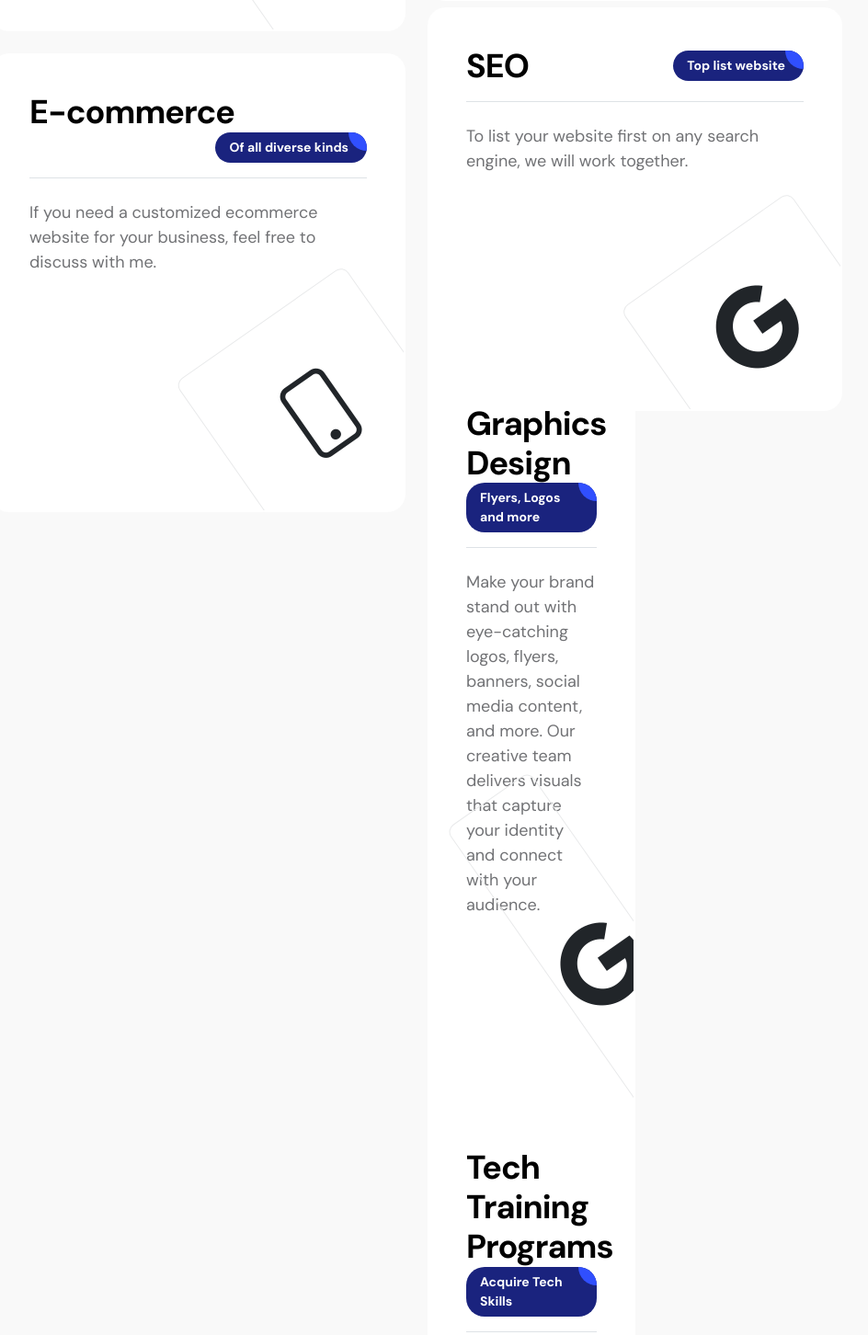
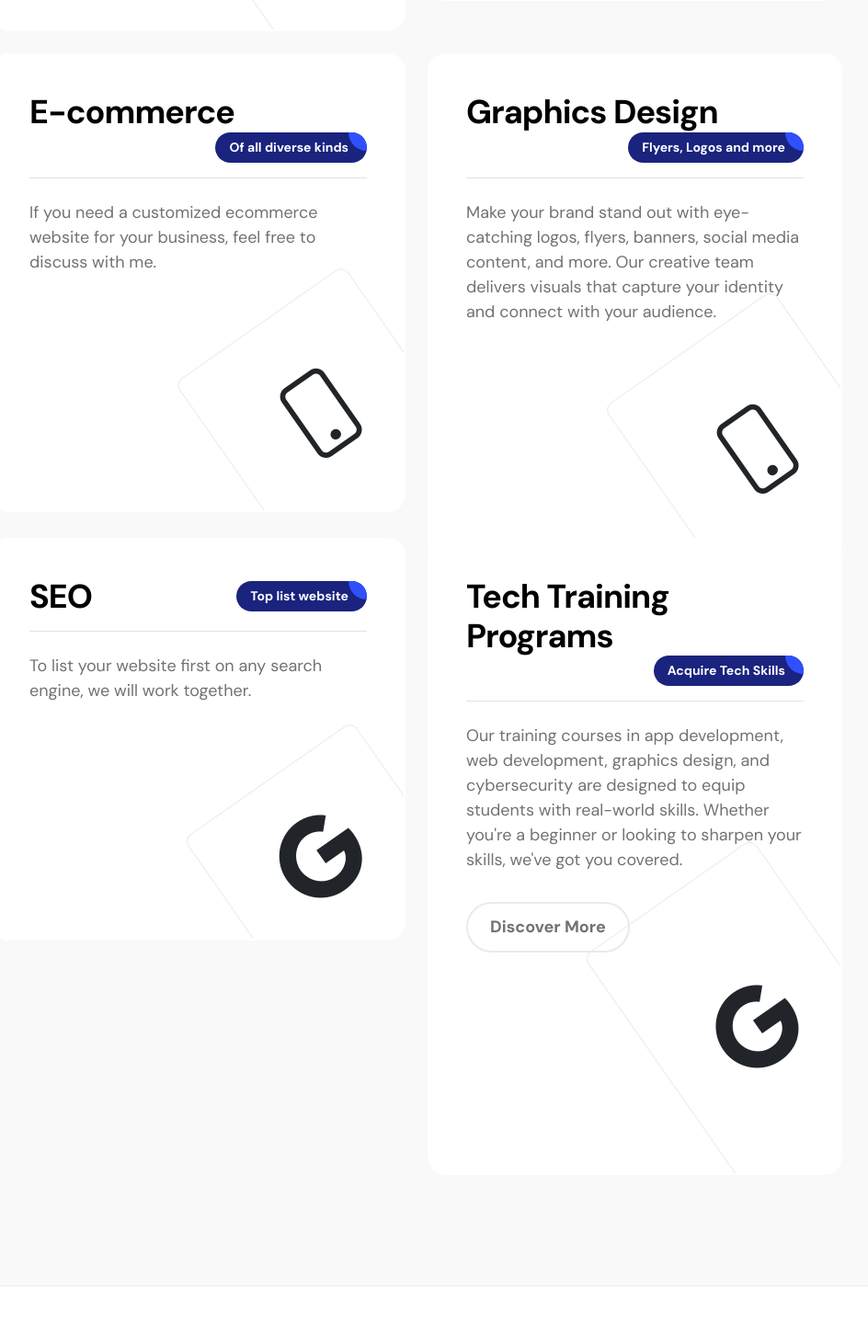
Before and after one commit to SamTek01/coolspartech-, a plain HTML site: page index.html in a window 1280 px wide. Shown: the part 3102-4554 px from the top of the page at 92% size, without its empty margins (187-1131 px from the left). Drawn offline with Linux system fonts and the light colour scheme.

Commit message:
Update index.html

```diff
--- a/index.html
+++ b/index.html
@@ -325,6 +325,25 @@ https://templatemo.com/tm-578-first-portfolio
                                 </div>
 
                                 <div class="col-lg-6 col-12">
+                                    <div class="services-thumb">
+                                        <div class="d-flex flex-wrap align-items-center border-bottom mb-4 pb-3">
+                                            <h3 class="mb-0">Graphics Design</h3>
+
+                                            <div class="services-price-wrap ms-auto">
+                                                <p class="services-price-text mb-0">Flyers, Logos and more</p>
+                                                <div class="services-price-overlay"></div>
+                                            </div>
+                                        </div>
+
+                                        <p>Make your brand stand out with eye-catching logos, flyers, banners, social media content, and more. Our creative team delivers visuals that capture your identity and connect with your audience.</p>
+
+                                        <div class="services-icon-wrap d-flex justify-content-center align-items-center">
+                                            <i class="services-icon bi-phone"></i>
+                                        </div>
+                                    </div>
+                                </div>
+
+                                <div class="col-lg-6 col-12">
                                     <div class="services-thumb services-thumb-up">
                                         <div class="d-flex flex-wrap align-items-center border-bottom mb-4 pb-3">
                                             <h3 class="mb-0">SEO</h3>
@@ -341,25 +360,8 @@ https://templatemo.com/tm-578-first-portfolio
                                             <i class="services-icon bi-google"></i>
                                         </div>
                                     </div>
+                                </div>
 
-                                    <div class="col-lg-6 col-12">
-                                    <div class="services-thumb services-thumb-up">
-                                        <div class="d-flex flex-wrap align-items-center border-bottom mb-4 pb-3">
-                                            <h3 class="mb-0">Graphics Design</h3>
-
-                                            <div class="services-price-wrap ms-auto">
-                                                <p class="services-price-text mb-0">Flyers, Logos and more</p>
-                                                <div class="services-price-overlay"></div>
-                                            </div>
-                                        </div>
-
-                                        <p>Make your brand stand out with eye-catching logos, flyers, banners, social media content, and more. Our creative team delivers visuals that capture your identity and connect with your audience.</p>
-
-                                        <div class="services-icon-wrap d-flex justify-content-center align-items-center">
-                                            <i class="services-icon bi-google"></i>
-                                        </div>
-                                    </div>
-                                </div>
                                     <div class="col-lg-6 col-12">
                                     <div class="services-thumb services-thumb-up">
                                         <div class="d-flex flex-wrap align-items-center border-bottom mb-4 pb-3">
```
